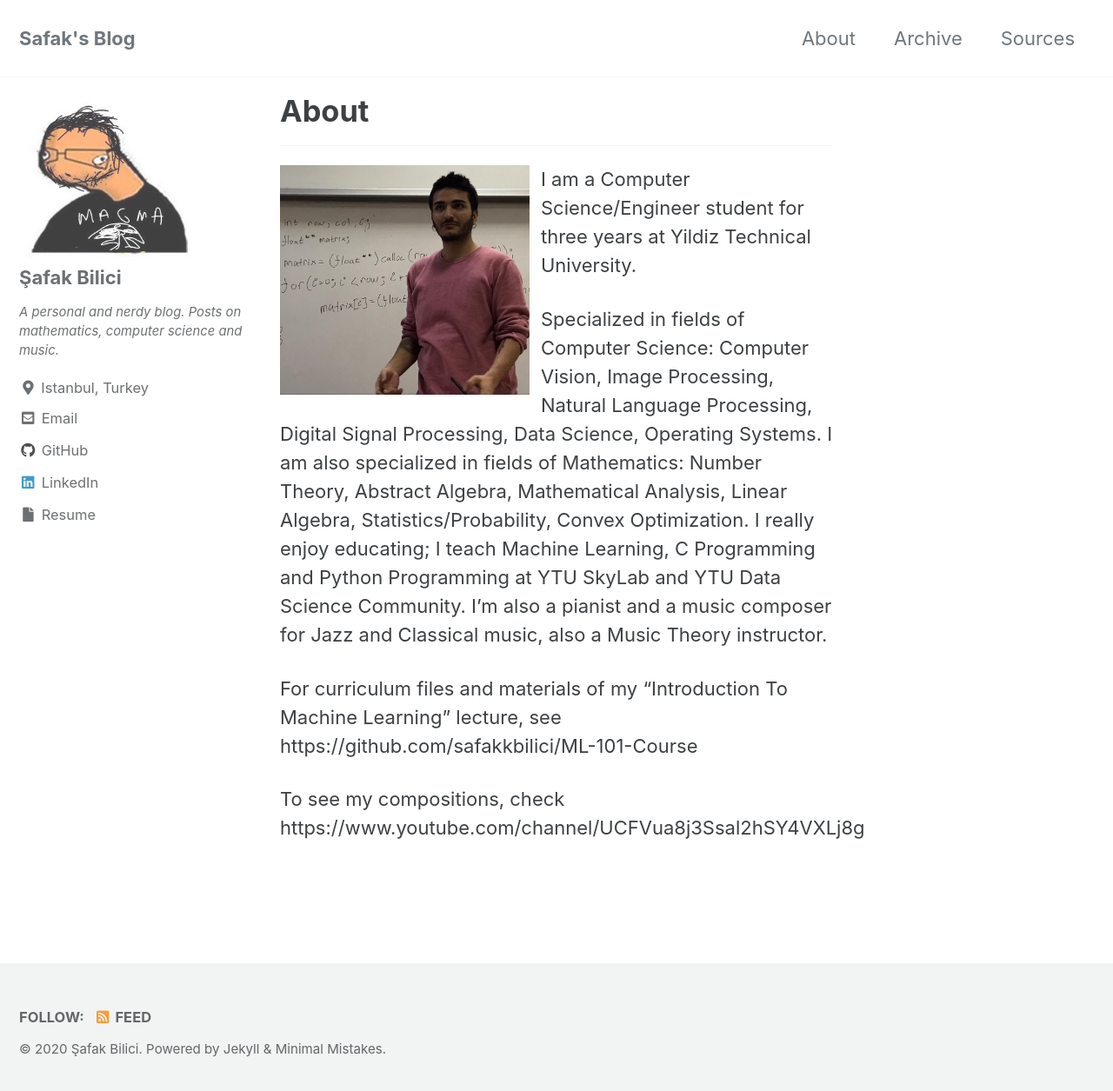
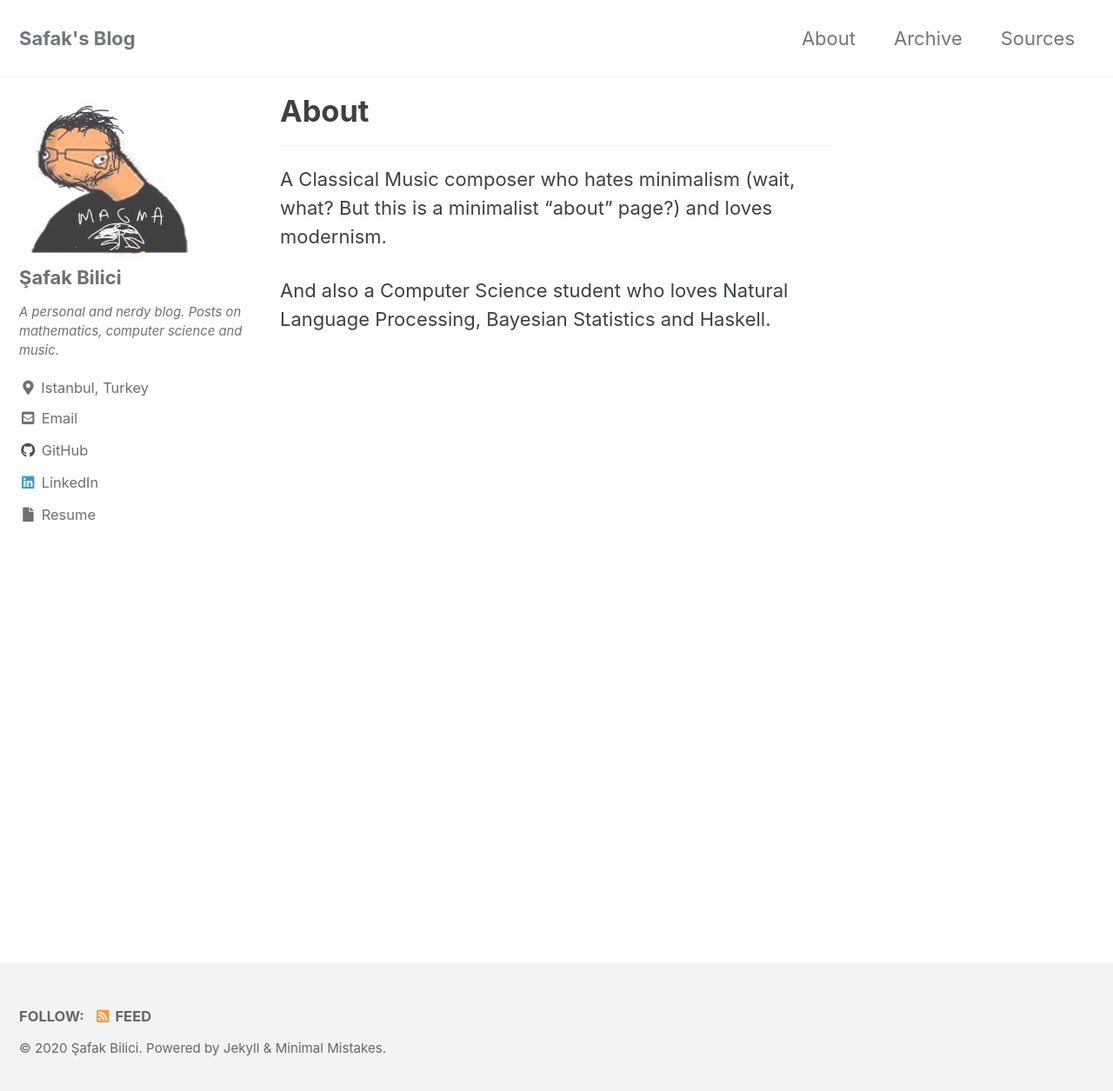
Before and after one commit to safakkbilici/safakkbilici.github.io, a Jekyll site: the page built from _pages/about.md, in a window 1280 px wide and 1262 px high. Shown: the top 1255 px of the window at 87% size. Built offline with Jekyll 4.4.1, drawn with Linux system fonts in a browser that asks for light colours; cached includes are drawn as plain includes.

Commit message:
new about

```diff
--- a/_pages/about.md
+++ b/_pages/about.md
@@ -7,14 +7,6 @@ header:
 ---
 
 ------------------------
-![myimg](/images/me2.jpg){: height="75px" width="300px" style="float:left; padding-right:13px" }
-I am a Computer Science/Engineer student for three years at Yildiz Technical University.
+A Classical Music composer who hates minimalism (wait, what? But this is a minimalist "about" page?) and loves modernism.
 
-Specialized in fields of Computer Science: Computer Vision, Image Processing, Natural Language Processing, Digital Signal Processing, Data Science, Operating Systems.
-I am also specialized in fields of Mathematics: Number Theory, Abstract Algebra, Mathematical Analysis, Linear Algebra, Statistics/Probability, Convex Optimization.
-I really enjoy educating; I teach Machine Learning, C Programming and Python Programming at YTU SkyLab and YTU Data Science Community.
-I'm also a pianist and a music composer for Jazz and Classical music, also a Music Theory instructor.
-
-For curriculum files and materials of my "Introduction To Machine Learning" lecture, see https://github.com/safakkbilici/ML-101-Course
-
-To see my compositions, check https://www.youtube.com/channel/UCFVua8j3Ssal2hSY4VXLj8g
+And also a Computer Science student who loves Natural Language Processing, Bayesian Statistics and Haskell.
```
